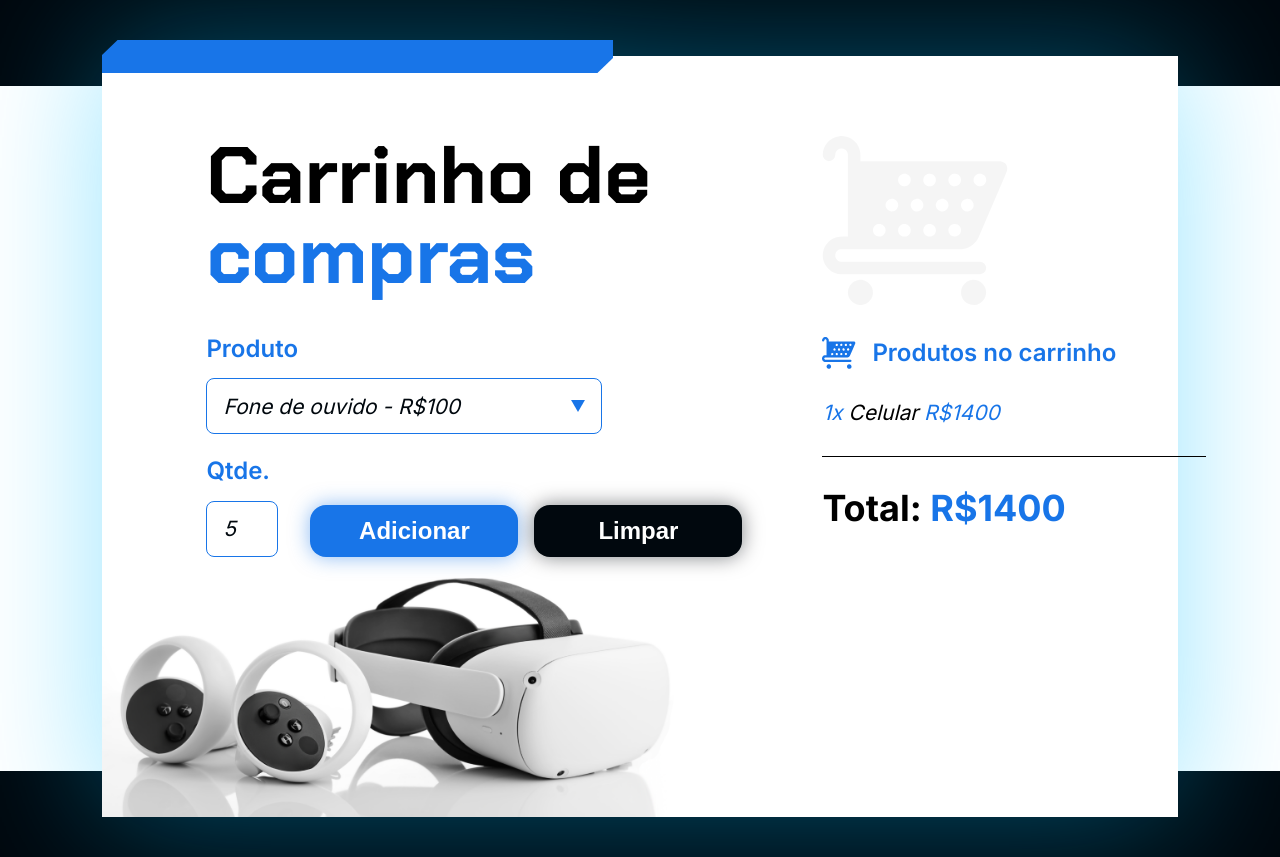
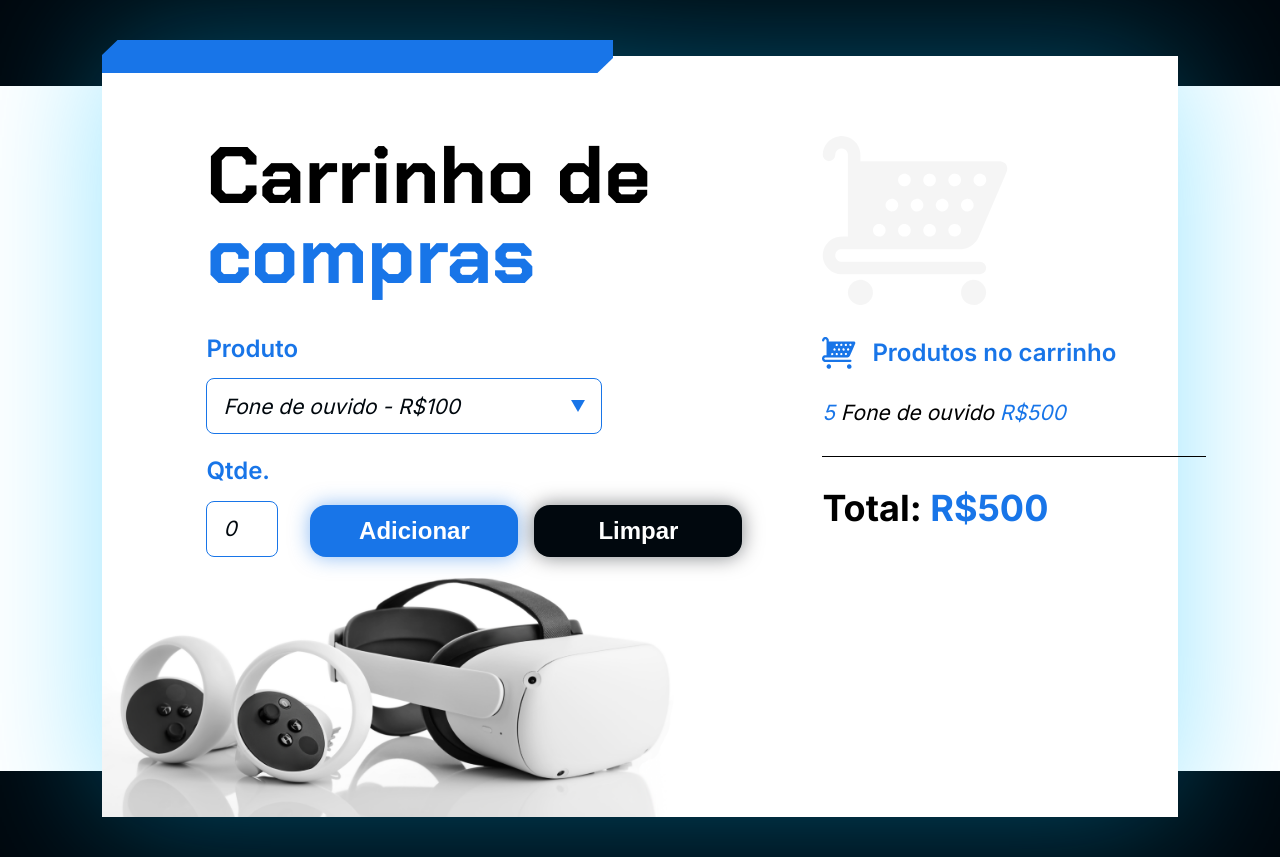
Before and after one commit to o-verissimo/Carrinho-de-compras, a plain HTML site: page index.html in a window 1280 px wide. Both pictures are taken after typing "5" into the empty fields and a click on the button "Adicionar". Drawn offline with Linux system fonts and the light colour scheme.

Commit message:
projeto concluido

```diff
--- a/index.html
+++ b/index.html
@@ -26,9 +26,10 @@
         <label class="campo-grupo">
           <span class="texto-medio-azul">Produto</span>
           <select class="produto-input" name="produto" id="produto">
-            <option value="Fone de ouvido - R$100">Fone de ouvido - R$100</option>
-            <option value="Celular - R$1400">Celular - R$1400</option>
-            <option value="Oculus VR - R$5000">Oculus VR - R$5000</option>
+            <option  value="Fone de ouvido - R$100">Fone de ouvido - R$100</option>
+            <option  value="Celular - R$1400">Celular - R$1400</option>
+            <option  value="Oculus VR - R$5000">Oculus VR - R$5000</option>
+            <option  value="Microfone ATR - R$1800">Microfone ATR - R$1800</option>
           </select>
           </div>
         </label>
--- a/js/app.js
+++ b/js/app.js
@@ -1,45 +1,37 @@
-let button = document.querySelector('.botao-adicionar');
-let produtoEscolhido = [];
-
-let produtos = document.querySelector('.produto-input').addEventListener('change', function produtoSelecionado(){
-
-    let valores = new Array;
-    valores['Fone de ouvido - R$100'] = 100;
-    valores['Celular - R$1400'] = 1400;
-    valores['Oculus VR - R$5000'] = 5000;
-
-    console.log(valores)
-    console.log(valores.length)
-})
-
-function printClick(){
-    foiClicado();
-}
-
-function foiClicado(){
-    let clicado = true;
-    if (clicado == true){
-       console.log(produtos)
-    }
-}
-
-button.addEventListener('click', printClick);
-
+limpar();
 
 function adicionar(){
-    let adicionar = document.getElementById('lista-produtos');
-    let conteudoAdicionado = adicionar.querySelector('section');
+    //recuperar valores: nome do produto, quantidade e valor
+    let produto = document.getElementById('produto').value;
+    let nomeProduto = produto.split('-')[0];
+    let valorUnitário = produto.split('R$')[1];
+    let quantidade = document.getElementById('quantidade').value;
 
+    //calcular o preço, o nosso subtotal
+    let preco = quantidade * valorUnitário ;
 
+    //adicionar o produto no carrinho
+    let carrinho = document.getElementById('lista-produtos');
+    carrinho.innerHTML =  carrinho.innerHTML + `<section class="carrinho__produtos__produto">
+                          <span class="texto-azul">${quantidade}</span> ${nomeProduto} <span class="texto-azul">R$${preco}</span>
+                          </section>`;
+
+    //atualizar o valor total da compra
+    let valorAtual = document.querySelector('.carrinho__total').textContent;
+    let valorProduto = parseFloat(valorAtual.split('R$')[1]);
+    let valorTotal = (valorProduto + preco);
+    if (valorTotal > 0){
+        document.querySelector('p').innerHTML = `Total: <span class="texto-azul" id="valor-total">R$${valorTotal}</span>`;
+    }else{
+        document.querySelector('p').innerHTML = `Total: <span class="texto-azul" id="valor-total">R$${preco}</span>`;
+    }
+    document.getElementById('quantidade').value = 0;
 }
-
 
 function limpar(){
     let limparTexto = document.getElementById('lista-produtos');
-    let textoLimpo = limparTexto.querySelector('section');
-    let limparTotal = document.querySelector('p')
+    let limparTotal = document.querySelector('p');
 
-    textoLimpo.textContent = 'Carrinho Vazio ;-;';
-    limparTotal.textContent = 'Total:'
-    console.log(textoLimpo);
+    limparTexto.textContent = '';
+    limparTotal.textContent = 'Total: R$ 0 ';
 }
```
